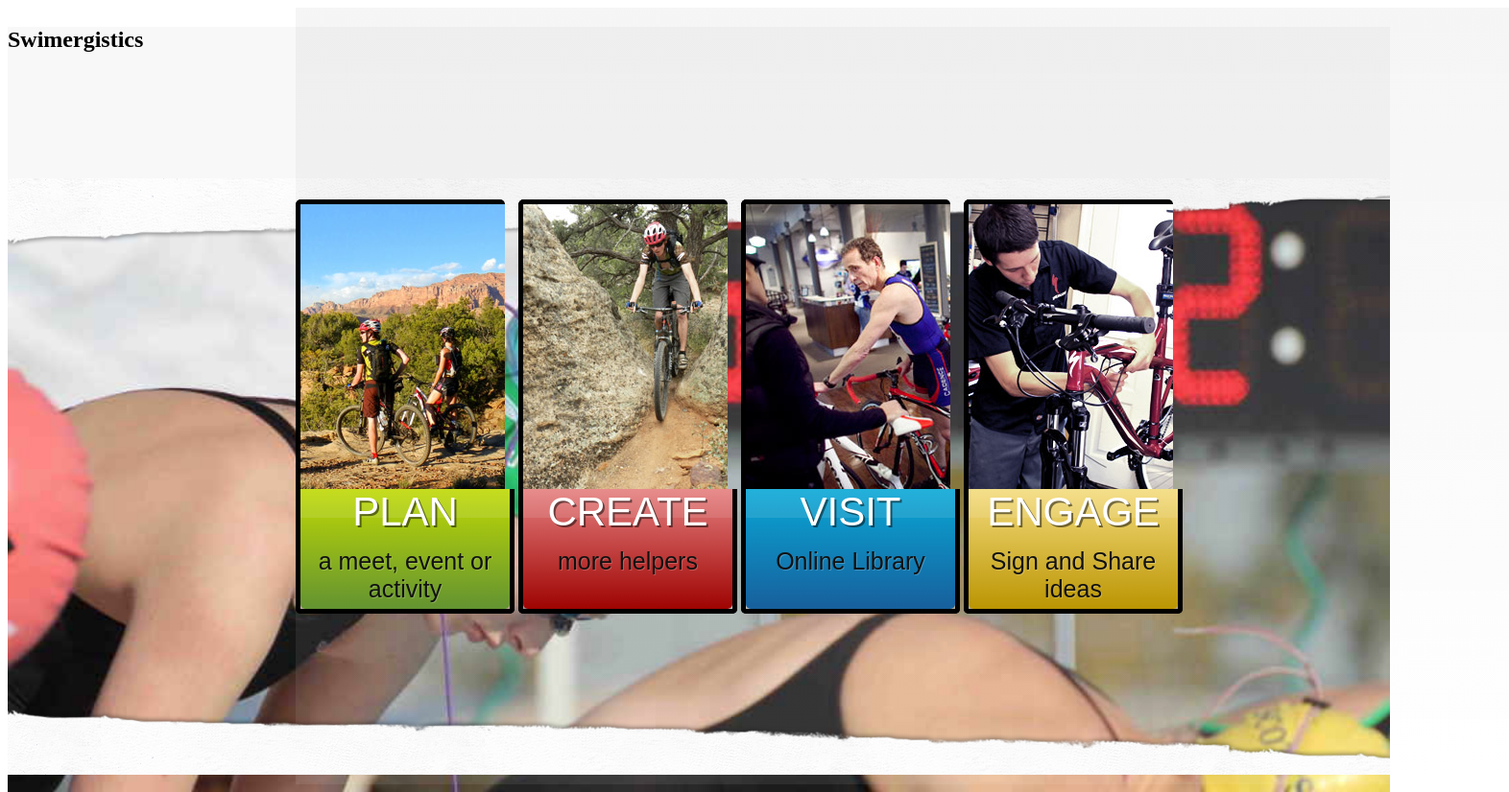
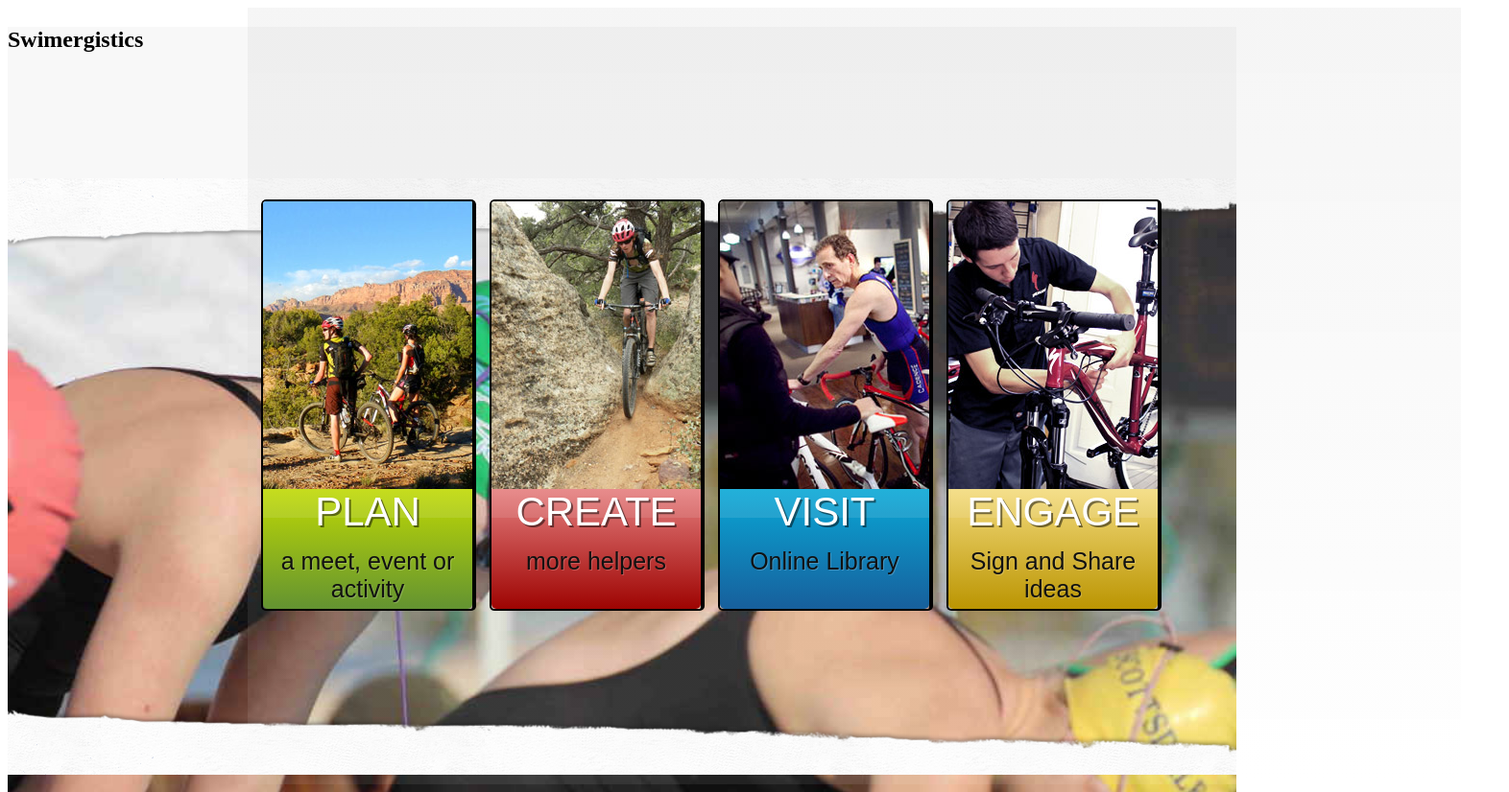
Before and after one commit to BrianVaughan/swimergistics, a website: page app/index.html in a window 1280 px wide. Shown: the whole page at 96% size, 1572 px wide, since content can reach past the window. Drawn offline with nearby package versions, Linux system fonts and the light colour scheme; files that its build step writes are made by us from their sources.

Commit message:
more css changes

```diff
--- a/app/index.html
+++ b/app/index.html
@@ -63,7 +63,7 @@
                 {
                     fixBackImgsWidth();
 
-                    $('.fixed img').not('.staticBackImg').css({'visibility' : 'visible', 'opacity' : 0});
+                    $('.fixed').not('.staticBackImg').css({'visibility' : 'visible', 'opacity' : 0});
 
                     $('.homeBoxLinkSection').hover(
                             function()
@@ -75,7 +75,7 @@
                             function()
                             {
                                 // mouse out
-                                $('.fixed img').not('.staticBackImg').stop().animate({'opacity' : 0}, {'duration' : 300});
+                                $('.fixed').not('.staticBackImg').stop().animate({'opacity' : 0}, {'duration' : 300});
                             });
 
                     $(window).resize(
@@ -88,7 +88,7 @@
         function fixBackImgsWidth()
         {
             console.log('@@ ' + $(window).width());
-            $('.fixed img, .fixed').css('width', $(window).width());
+            $('fixed').css('width', $(window).width()+'px');
         }
     </script>
         <!-- endbuild -->
--- a/app/styles/main.css
+++ b/app/styles/main.css
@@ -4,17 +4,6 @@
     }
 
     @charset "UTF-8";
-
- /*  .main{
-        background:rgb(158,158,158);
-        background-image: url("../images/swimmingwallpaper_wallpaperswa.com_44_small.jpg");
-        background-repeat: no-repeat;
-        background-position: center center;
-        background-attachment: fixed;
-        background-width:1440px;*/
-       /* background-height:800px;*/
-        /*background-size: cover;*/
-    /*}*/
 
     .fixedImage{
         alt:"Swimming"
@@ -27,7 +16,7 @@
         margin-left:0px;
         margin-top: 0px;
         padding: 0px 0px 0px 0px;
-        width: 1440px;
+        width: 100%;
         height: 180px;
         background-color: rgb(248,248,248);
 
@@ -56,7 +45,8 @@
     .siteMove {
         padding-top: 200px;
         padding-bottom: 200px;
-        margin-left: 300px;
+        margin-left: 250px;
+        margin-right: auto;
         align: center;
         min-width: 984px;
         overflow: scroll;
@@ -68,6 +58,7 @@
 
     .fixed {
        position: fixed;
+       width:100%;
     }
 
     .pageBody {
@@ -92,9 +83,9 @@
         -moz-border-radius-topright: 5px;
         border-top-left-radius: 5px;
         border-top-right-radius: 5px;
-        border-right:5px solid black;
-        border-left:5px solid black;
-        border-top:5px solid black;
+        border-left:2px solid black;
+        border-top:2px solid black;
+        border-right:4px solid black;
     }
 
     .smallTxt {
@@ -135,18 +126,18 @@
        display:block;
        float:left;
        margin-left:14px;
-       width:218px;
+     /*  width:218px;*/
        height:410px;
        position:relative;
        z-index:5;
        text-decoration:none !important; }
 
-    .homeBoxLinkSection.farLeft {
-        margin-left:0;
-    }
-
     .homeBoxLinkSection .imgHolder {
-        display:block; height:305px; width:218px; overflow:hidden; border-bottom:none;
+        display:block;
+        height:305px;
+      /*  width:218px; */
+        overflow:hidden;
+        border-bottom:none;
         -webkit-border-top-left-radius: 5px;
         -webkit-border-top-right-radius: 5px;
         -moz-border-radius-topleft: 5px;
@@ -174,14 +165,38 @@
         -moz-border-radius-bottomleft: 5px;
         border-bottom-right-radius: 5px;
         border-bottom-left-radius: 5px;
-        border-bottom:5px solid black;
-        border-left:5px solid black;
-        border-right:5px solid black;
+        border-bottom:2px solid black;
+        border-left:2px solid black;
+        border-right:4px solid black;
 
     }
 
-    .smallTxt { display:block; color:#111; position:relative; z-index:5; font-size:25px; font-family:'IS-HelveticaLTStd-Bold', Arial, sans-serif; padding-top:13px; text-shadow:rgba(255, 255, 255, .2) 1px 1px 0px; text-decoration:none !important; }
-    .largeTxt { display:block; color:#FFF; position:relative; z-index:5; font-size:42px; font-family:'IS-Clarendon', Arial, sans-serif; margin-top:-3px; text-shadow:rgba(0, 0, 0, .5) 2px 2px 0px; text-decoration:none !important; }
+    .smallTxt
+    {
+        display:block;
+        color:#111;
+        position:relative;
+        z-index:5;
+        font-size:25px;
+        font-family:'IS-HelveticaLTStd-Bold', Arial, sans-serif;
+        padding-top:13px;
+        text-shadow:rgba(255, 255, 255, .2) 1px 1px 0px;
+        text-decoration:none !important;
+    }
+
+    .largeTxt
+    {
+        display:block;
+        color:#FFF;
+        position:relative;
+        z-index:5;
+        font-size:42px;
+        font-family:'IS-Clarendon', Arial, sans-serif;
+        margin-top:-3px;
+        text-shadow:rgba(0, 0, 0, .5) 2px 2px 0px;
+        text-decoration:none !important;
+    }
+
     .homeBoxButtonShine { display:block; position:absolute; left:0px; top:0px; right:0px; height:30px; background:rgba(255,255,255,.1); z-index:4; }
     .homeBoxLinkSection:hover .bottomPiece .homeBoxButtonShine, .headerNavButton:hover .homeBoxButtonShine { background:rgba(255, 255, 255, .2); }
     .boxHover  {
@@ -248,7 +263,7 @@
         filter: progid:DXImageTransform.Microsoft.gradient( startColorstr='#f3db7d', endColorstr='#bb9502',GradientType=0 ); }
 
     /* ACTIVE HOVERS */
-    .headerNavButton.active:hover .boxHover.trail, .headerNavButton:active .boxHover.trail { background: rgb(223,251,38);
+    .headerNavButton.active:hover .boxHover.plan, .headerNavButton:active .boxHover.plan { background: rgb(223,251,38);
         background: -moz-linear-gradient(top,  rgba(223,251,38,1) 0%, rgba(117,181,83,1) 100%);
         background: -webkit-gradient(linear, left top, left bottom, color-stop(0%,rgba(223,251,38,1)), color-stop(100%,rgba(117,181,83,1)));
         background: -webkit-linear-gradient(top,  rgba(223,251,38,1) 0%,rgba(117,181,83,1) 100%);
@@ -257,7 +272,7 @@
         background: linear-gradient(top,  rgba(223,251,38,1) 0%,rgba(117,181,83,1) 100%);
         filter: progid:DXImageTransform.Microsoft.gradient( startColorstr='#dffb26', endColorstr='#75b553',GradientType=0 ); }
 
-    .headerNavButton.active:hover .boxHover.rent, .headerNavButton:active .boxHover.rent { background: rgb(247,159,159);
+    .headerNavButton.active:hover .boxHover.create, .headerNavButton:active .boxHover.create { background: rgb(247,159,159);
         background: -moz-linear-gradient(top,  rgba(247,159,159,1) 0%, rgba(191,38,36,1) 100%);
         background: -webkit-gradient(linear, left top, left bottom, color-stop(0%,rgba(247,159,159,1)), color-stop(100%,rgba(191,38,36,1)));
         background: -webkit-linear-gradient(top,  rgba(247,159,159,1) 0%,rgba(191,38,36,1) 100%);
@@ -266,7 +281,7 @@
         background: linear-gradient(top,  rgba(247,159,159,1) 0%,rgba(191,38,36,1) 100%);
         filter: progid:DXImageTransform.Microsoft.gradient( startColorstr='#f79f9f', endColorstr='#bf2624',GradientType=0 ); }
 
-    .headerNavButton.active:hover .boxHover.buy, .headerNavButton:active .boxHover.buy { background: rgb(43,202,248);
+    .headerNavButton.active:hover .boxHover.visit, .headerNavButton:active .boxHover.visit { background: rgb(43,202,248);
         background: -moz-linear-gradient(top,  rgba(43,202,248,1) 0%, rgba(57,127,190,1) 100%);
         background: -webkit-gradient(linear, left top, left bottom, color-stop(0%,rgba(43,202,248,1)), color-stop(100%,rgba(57,127,190,1)));
         background: -webkit-linear-gradient(top,  rgba(43,202,248,1) 0%,rgba(57,127,190,1) 100%);
@@ -275,7 +290,7 @@
         background: linear-gradient(top,  rgba(43,202,248,1) 0%,rgba(57,127,190,1) 100%);
         filter: progid:DXImageTransform.Microsoft.gradient( startColorstr='#2bcaf8', endColorstr='#397fbe',GradientType=0 ); }
 
-    .headerNavButton.active:hover .boxHover.service, .headerNavButton:active .boxHover.service { background: rgb(245,253,159);
+    .headerNavButton.active:hover .boxHover.engage, .headerNavButton:active .boxHover.engage { background: rgb(245,253,159);
         background: -moz-linear-gradient(top,  rgba(245,253,159,1) 0%, rgba(221,183,36,1) 100%);
         background: -webkit-gradient(linear, left top, left bottom, color-stop(0%,rgba(245,253,159,1)), color-stop(100%,rgba(221,183,36,1)));
         background: -webkit-linear-gradient(top,  rgba(245,253,159,1) 0%,rgba(221,183,36,1) 100%);
--- a/app/views/main.html
+++ b/app/views/main.html
@@ -22,7 +22,7 @@
         <div class="pageBody" >
             <div class="homeBox">
             <div class="homeBoxOverlay"></div>
-            <a class="homeBoxLinkSection farLeft" href="https://redrockbicycle.com/find-a-trail/">
+            <a class="homeBoxLinkSection" href="https://redrockbicycle.com/find-a-trail/">
                 <span class="imgHolder">
                   <img class="imgBorder" alt="trail" src="../images/findTrail2.jpg">
                 </span>
```
